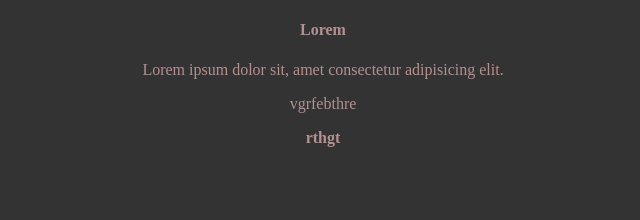
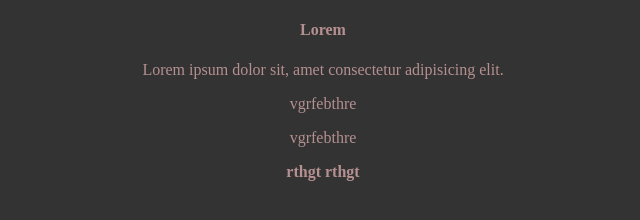
Before and after one commit to Denis856/git_test, a plain HTML site: page hello.html in a window 1280 px wide. Shown: the whole page, without its empty margins (317-957 px from the left). Drawn offline with Linux system fonts and the light colour scheme.

Commit message:
add text in about

```diff
--- a/hello.html
+++ b/hello.html
@@ -11,6 +11,8 @@
    <h4>Lorem</h4>
    <p>Lorem ipsum dolor sit, amet consectetur adipisicing elit.</p>
    <p>vgrfebthre</p>
+   <p>vgrfebthre</p>
+   <b>rthgt</b>
    <b>rthgt</b>
 </body>
 </html>
```
